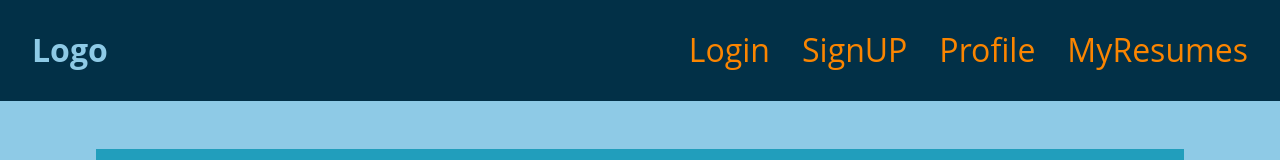
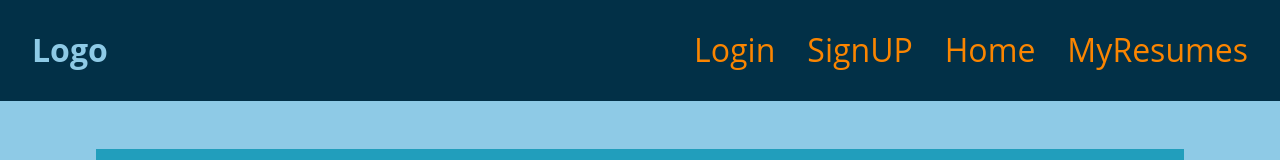
Before and after one commit to Magsmags600/Project3-CommandZ, a React (Vite) app in the folder client/: page / in a window 1280 px wide. Shown: the top 160 px of the page. Built offline with nearby package versions, Linux system fonts and the light colour scheme.

Commit message:
changed header link home

```diff
--- a/client/src/components/Header/index.tsx
+++ b/client/src/components/Header/index.tsx
@@ -12,7 +12,7 @@ const Header: React.FC = () => {
       <nav className="nav-links">
         <Link to="/login" className="nav-link">Login</Link>
         <Link to="/signup" className="nav-link">SignUP</Link>
-        <Link to="/profile" className="nav-link">Profile</Link>
+        <Link to="/home" className="nav-link">Home</Link>
         <Link to="/myresumes" className="nav-link">MyResumes</Link>
       </nav>
     </header>
--- a/client/src/main.tsx
+++ b/client/src/main.tsx
@@ -41,10 +41,6 @@ const router = createBrowserRouter([
         path: '/home',
         element: <Home/>
       },
-      // {
-      //   path: '/profile',
-      //   element: <Profile/>
-      // }
     ]
   },
 ]);
```
